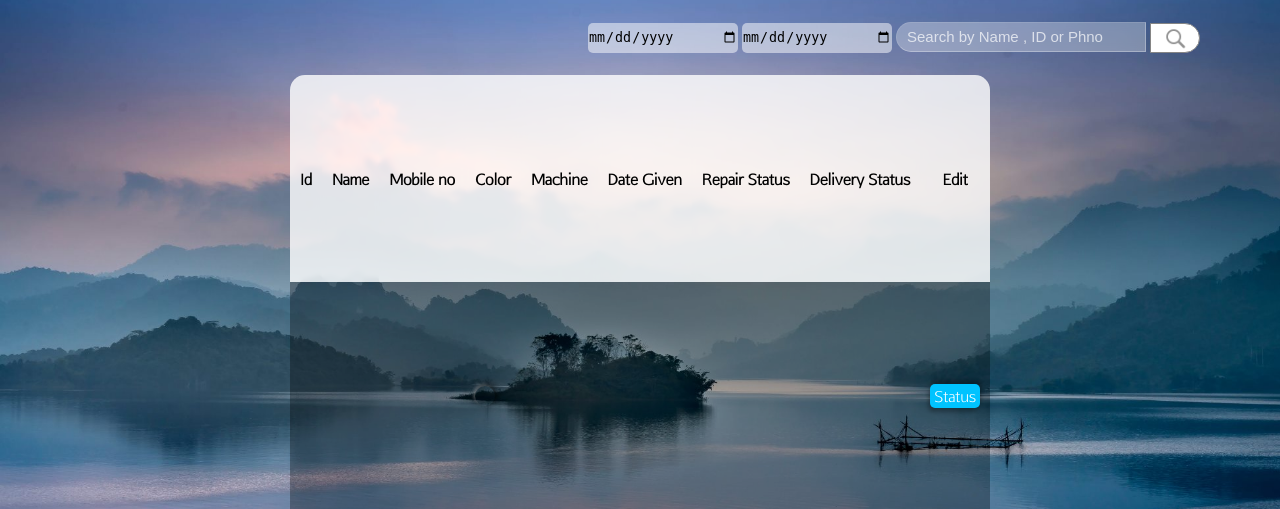
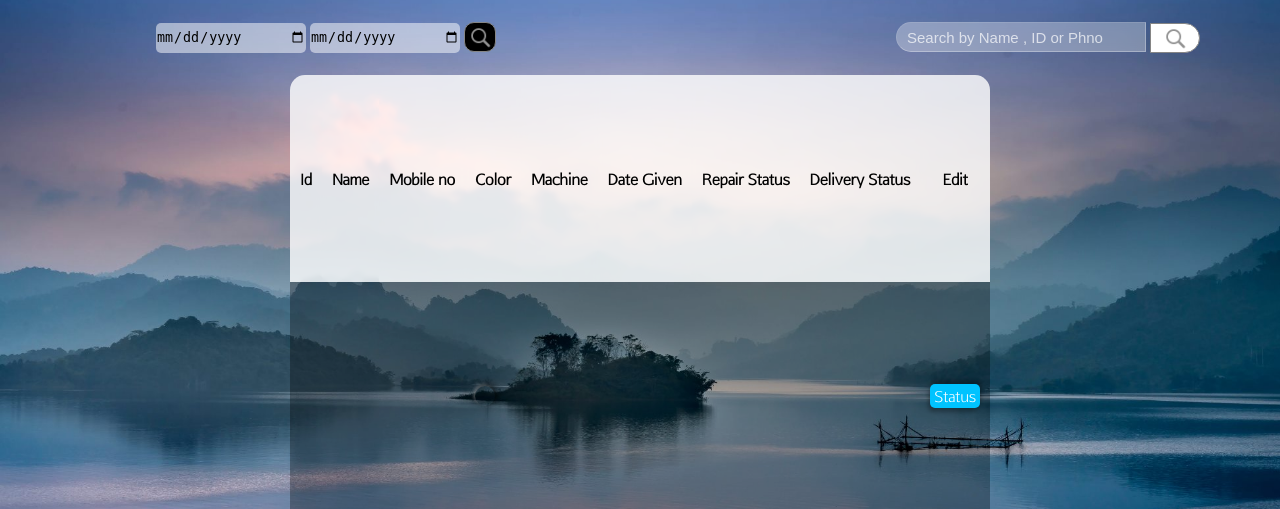
Before and after one commit to Justin-Ebenazar/jacob_Enterprise_freelancing, a Flask app: page /old_record in a window 1280 px wide. Shown: the part 105-614 px from the top of the page. Run offline with Flask 3, Linux system fonts and the light colour scheme; tables that the repository leaves empty or names only in its code hold one stand-in row (values such as "Sample post").

Commit message:
old record page search box defined for backend processing

```diff
--- a/Manicks/templates/old_records.html
+++ b/Manicks/templates/old_records.html
@@ -33,19 +33,26 @@
             </nav>
         </header>
         <section onclick="closeNav()">
-            <div class="home-bar">
+
+            <div class="home-bar" style="gap: 400px;">
+                <div style="display: flex; gap: 10px; align-items: center;  ">
+                    <!-- to serach with date -->
+                    <form>
+                        <input type="date" name="Start_date">
+                        <input type="date" name="End_date">
+                        <a><button id="search-btn" style="border-radius: 10px; background-color: rgba(0,0,0,1);">Search</button></a>
+                    </form>
+                </div>
 
                 <div>
-                    <form action="/old_record_search" method="post">
-                        <div>
-                            <input type="date" name="Start_date">
-                            <input type="date" name="End_date">
-                        <input id="home-serch" type="search" name="SEARCH" placeholder="Search by Name , ID or Phno">
+                    <!-- to serach by id -->
+                    <form>
+                        <input id="home-serch" type="search" name="old-SEARCH" placeholder="Search by Name , ID or Phno">
                         <input id="search-btn" type="submit" value="Search" style="width: 50px;">
-                    </div>
                     </form>
                 </div>
             </div>
+
             <div class="home-table">
                 <table cellspacing="10px" class="home-detail-table">
                     <tr>
```
